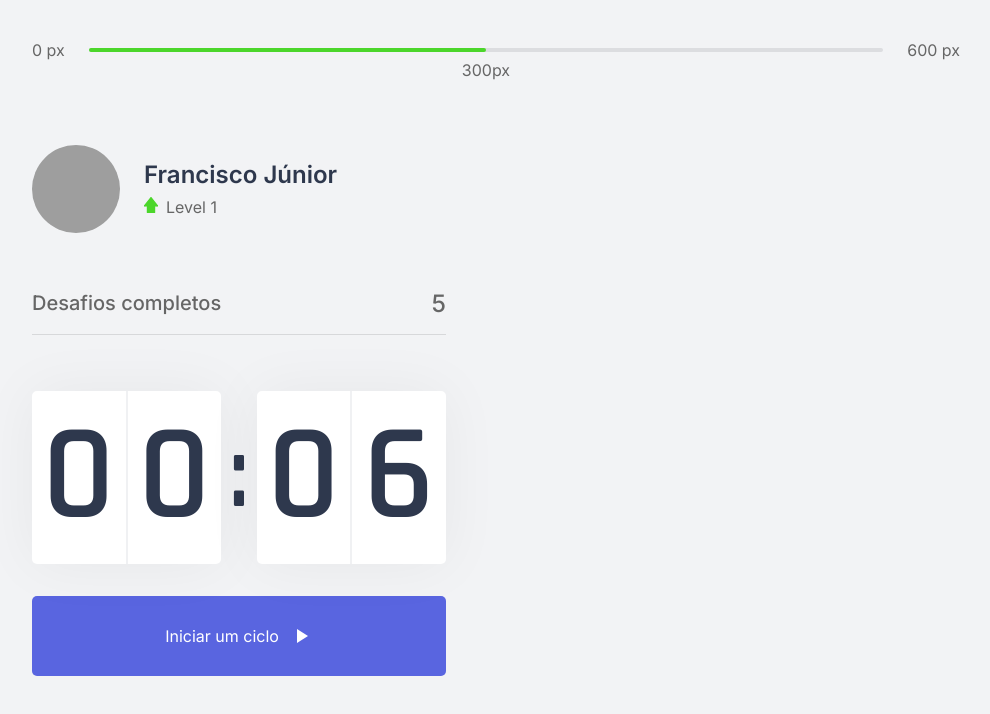
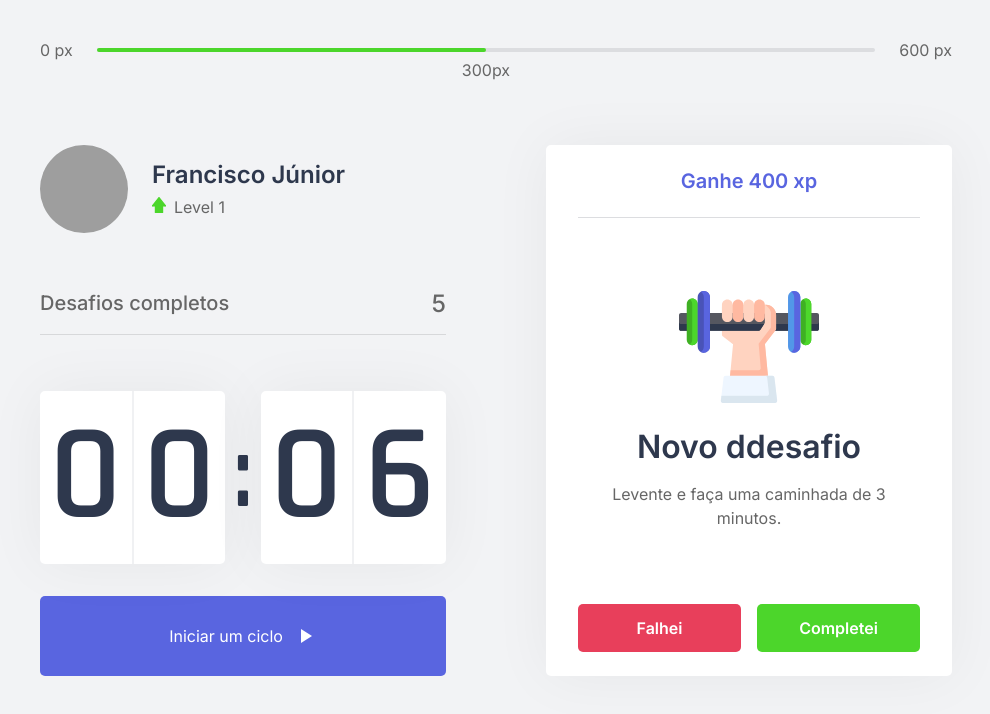
Before and after one commit to franciscojunior10/next-level-week-edition4, a Next.js app: page / in a window 1280 px wide. Shown: the top 714 px of the page, without its empty margins (144-1134 px from the left). Built offline with nearby package versions, Linux system fonts and the light colour scheme; grey boxes are pictures that could not be loaded.

Commit message:
feat: add component ChallengeBox

```diff
--- /dev/null
+++ b/src/components/ChallengeBox/index.tsx
@@ -0,0 +1,43 @@
+import React, { FC } from 'react';
+
+import styles from '@/styles/components/ChallengeBox.module.css';
+import Button from '@/components/Button';
+
+const ChallengeBox: FC = () => {
+  const hasActiveChallenge = true;
+
+  return (
+    <div className={styles.challengeBoxcontainer}>
+      {hasActiveChallenge ? (
+        <div className={styles.challeneActive}>
+          <header>Ganhe 400 xp</header>
+
+          <main>
+            <img src="/icons/body.svg" alt="Body" />
+            <strong>Novo ddesafio</strong>
+            <p>Levente e faça uma caminhada de 3 minutos.</p>
+          </main>
+
+          <footer>
+            <Button type="button" className={styles.challengeFailedButton}>
+              Falhei
+            </Button>
+            <Button type="button" className={styles.challengeSuccesedButton}>
+              Completei
+            </Button>
+          </footer>
+        </div>
+      ) : (
+        <div className={styles.challengeNotActive}>
+          <strong>Finalize um ciclo para receber um desafio</strong>
+          <p>
+            <img src="/icons/level-up.svg" alt="Level up" />
+            Avance de level completando desafios.
+          </p>
+        </div>
+      )}
+    </div>
+  );
+};
+
+export default ChallengeBox;
--- a/src/pages/index.tsx
+++ b/src/pages/index.tsx
@@ -6,6 +6,7 @@
 import CountDown from '@/components/CountDown';
 
 import Head from 'next/head';
+import ChallengeBox from '@/components/ChallengeBox';
 
 const Home: FC = () => {
   return (
@@ -22,7 +23,9 @@
           <CompletedChallenge />
           <CountDown />
         </div>
-        <div />
+        <div>
+          <ChallengeBox />
+        </div>
       </section>
     </div>
   );
--- /dev/null
+++ b/src/styles/components/ChallengeBox.module.css
@@ -0,0 +1,101 @@
+.challengeBoxcontainer {
+  height: 100%;
+  background: var(--white);
+  border-radius: 5px;
+  box-shadow: 0 0 60px rgba(0, 0, 0, 0.05);
+  padding: 1.5rem 2rem;
+  display: flex;
+  flex-direction: column;
+  align-items: center;
+  justify-content: center;
+  text-align: center;
+}
+
+.challengeNotActive {
+  display: flex;
+  flex-direction: column;
+  align-items: center;
+}
+
+.challengeNotActive strong {
+  font-size: 1.5rem;
+  font-weight: 500;
+  line-height: 1.4;
+}
+
+.challengeNotActive p {
+  display: flex;
+  flex-direction: column;
+  align-items: center;
+  line-height: 1.4;
+  max-width: 70%;
+  margin-top: 3rem;
+}
+
+.challengeNotActive p img {
+  margin-bottom: 1rem;
+}
+
+.challeneActive {
+  height: 100%;
+  display: flex;
+  flex-direction: column;
+}
+
+.challeneActive header {
+  color: var(--blue);
+  font-weight: 600;
+  font-size: 1.25rem;
+  padding: 0 2rem 1.5rem;
+  border-bottom: 1px solid var(--gray-line);
+}
+
+.challeneActive main {
+  flex: 1;
+  display: flex;
+  flex-direction: column;
+  align-items: center;
+  justify-content: center;
+}
+
+.challeneActive main strong {
+  font-size: 2rem;
+  font-weight: 600;
+  color: var(--title);
+  margin: 1.5rem 0 1rem;
+}
+
+.challeneActive main p {
+  line-height: 1.5;
+}
+
+.challeneActive footer {
+  display: grid;
+  grid-template-columns: 1fr 1fr;
+  gap: 1rem
+}
+
+.challeneActive footer button {
+  height: 3rem;
+  display: flex;
+  justify-content: center;
+  align-items: center;
+  border: 0;
+  border-radius: 5px;
+  color: var(--white);
+  font-size: 1rem;
+  font-weight: 600;
+  transition: filter 0.2s;
+}
+
+.challeneActive footer button.challengeFailedButton {
+  background: var(--red);
+}
+
+.challeneActive footer button.challengeSuccesedButton {
+  background: var(--green);
+}
+
+.challeneActive footer button:hover {
+  filter: brightness(0.9);
+}
--- a/src/styles/pages/Home.module.css
+++ b/src/styles/pages/Home.module.css
@@ -2,8 +2,7 @@
   height: 100vh;
   max-width: 992px;
   margin: 0 auto;
-  padding: 2.5rem 2rem;
-
+  padding: 2.5rem 2.5rem;
   display: flex;
   flex-direction: column;
 }
@@ -14,5 +13,5 @@
   display: grid;
   grid-template-columns: 1fr 1fr;
   gap: 6.25rem;
-  align-items: center;
+  align-content: center;
 }
```
